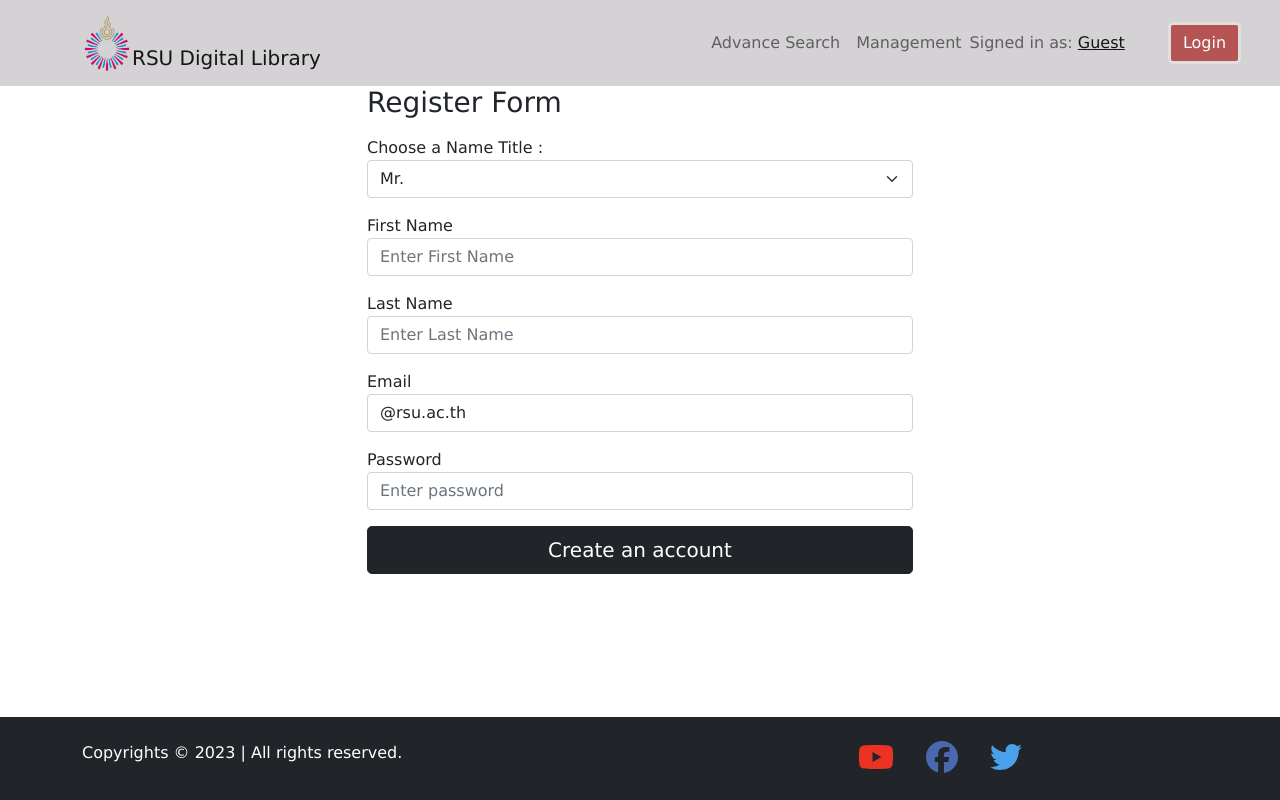
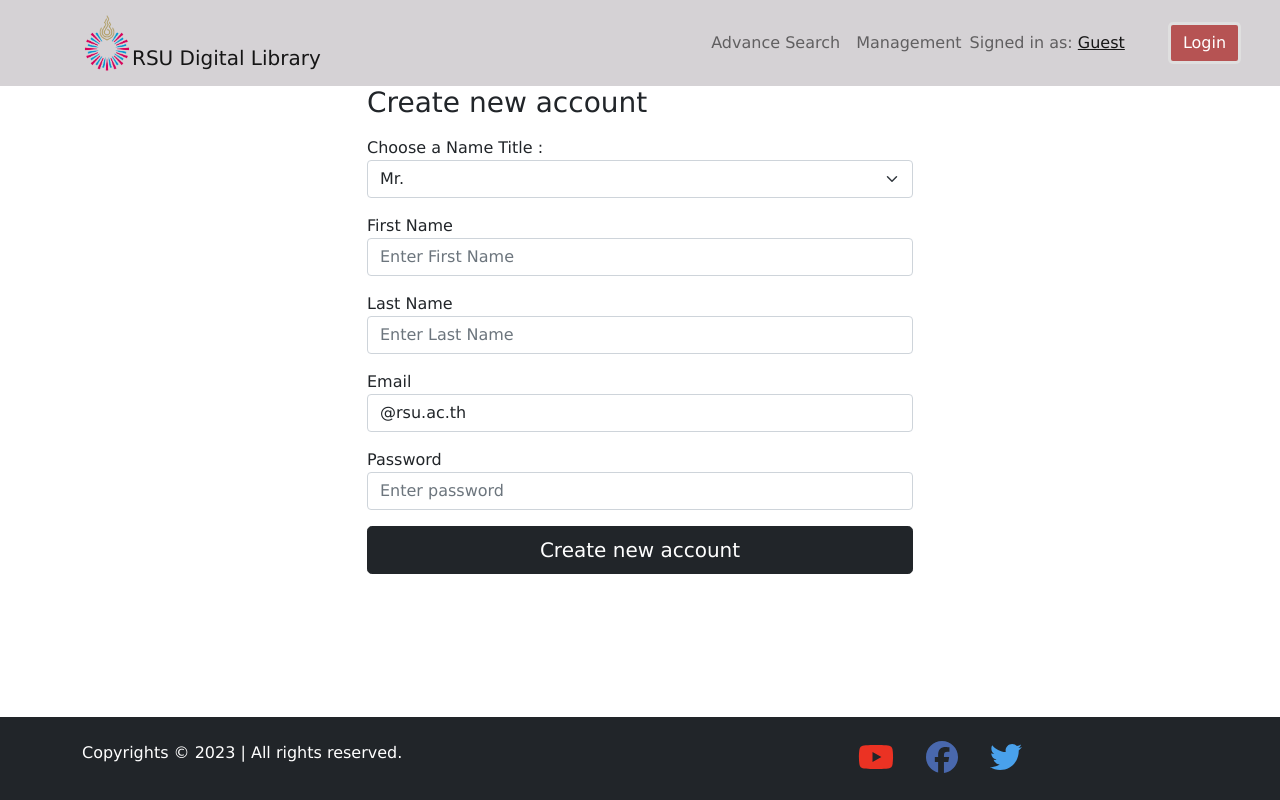
Before and after one commit to patthananp/rsu-digital-library, a React (Create React App) app in the folder Frontend/: page /register in a window 1280 px wide. Built offline with nearby package versions, Linux system fonts and the light colour scheme.

Commit message:
Create new account

```diff
--- a/Frontend/src/Pages/register.js
+++ b/Frontend/src/Pages/register.js
@@ -53,7 +53,7 @@ function Register(){
                 justifyContent: 'center',
             }}>
                 <form className="col-6"  onSubmit={handleSubmit}>
-                    <h3>Register Form</h3>
+                    <h3>Create new account</h3>
 
                     <div className="mt-3">
                         <label for="Name Title">Choose a Name Title : </label>
@@ -117,7 +117,7 @@ function Register(){
                             onChange={e => setFormData({...formData, password: e.target.value})} />
                     </div>
 
-                    <Button type="submit" className="btn btn-dark btn-lg btn-block mt-3 w-100">Create an account</Button>
+                    <Button type="submit" className="btn btn-dark btn-lg btn-block mt-3 w-100">Create new account</Button>
                 </form>
             </div>
         </div>
```
